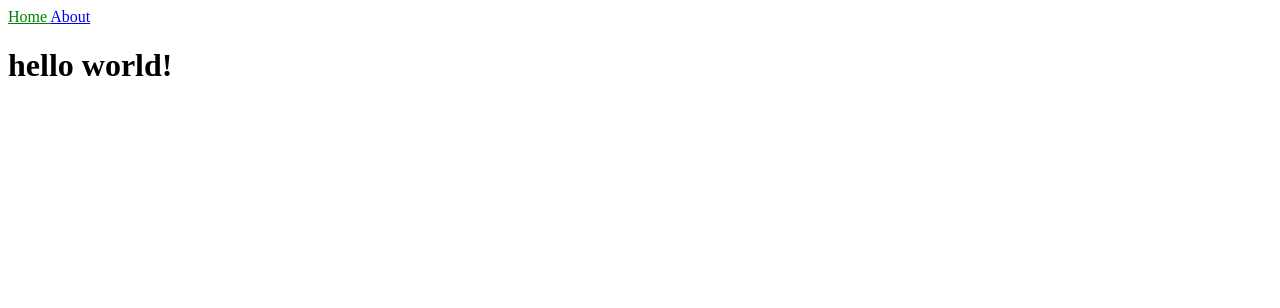
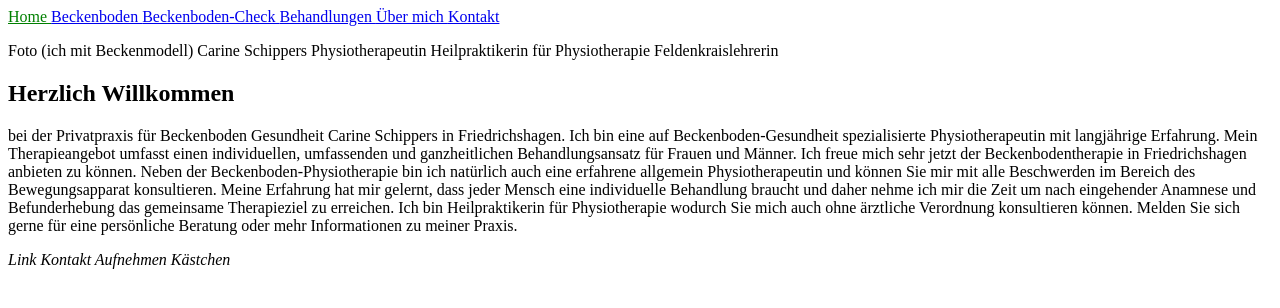
Before and after one commit to lukasburg/becken-fh, a Jekyll site: the page built from index.md, in a window 1280 px wide. Shown: the top 308 px of the page. Built offline with Jekyll 4.4.1, drawn with Linux system fonts in a browser that asks for light colours.

Commit message:
Copy structure from mamas odt

```diff
--- a/_data/navigation.yml
+++ b/_data/navigation.yml
@@ -1,4 +1,12 @@
 - name: Home
   link: /
-- name: About
-  link: /about.html
+- name: Beckenboden
+  link: /beckenboden.html
+- name: Beckenboden-Check
+  link: /beckenboden-check.html
+- name: Behandlungen
+  link: /behandlungen.html
+- name: Über mich
+  link: /ueber-mich.html
+- name: Kontakt
+  link: /kontakt.html
--- a/index.html
+++ /dev/null
@@ -1,5 +0,0 @@
----
-layout: default
-title: Home
----
-<h1>{{ "Hello World!" | downcase }}</h1>
--- /dev/null
+++ b/index.md
@@ -0,0 +1,22 @@
+---
+layout: default
+title: Home
+---
+
+Foto (ich mit Beckenmodell)
+Carine Schippers
+Physiotherapeutin
+Heilpraktikerin für Physiotherapie
+Feldenkraislehrerin
+
+## Herzlich Willkommen
+bei der Privatpraxis für Beckenboden Gesundheit Carine Schippers in Friedrichshagen.
+Ich bin eine auf Beckenboden-Gesundheit spezialisierte Physiotherapeutin mit langjährige Erfahrung. Mein Therapieangebot umfasst einen individuellen, umfassenden und ganzheitlichen Behandlungsansatz für Frauen und Männer.
+Ich freue mich sehr jetzt der Beckenbodentherapie in Friedrichshagen anbieten zu können.
+Neben der Beckenboden-Physiotherapie bin ich natürlich auch eine erfahrene allgemein Physiotherapeutin und können Sie mir mit alle Beschwerden im Bereich des Bewegungsapparat konsultieren.
+Meine Erfahrung hat mir gelernt, dass jeder Mensch eine individuelle Behandlung braucht und daher nehme ich mir die Zeit um nach eingehender Anamnese und Befunderhebung das gemeinsame Therapieziel zu erreichen.
+Ich bin Heilpraktikerin für Physiotherapie wodurch Sie mich auch ohne ärztliche Verordnung konsultieren können.
+Melden Sie sich gerne für eine persönliche Beratung oder mehr Informationen zu meiner Praxis.
+
+*Link Kontakt Aufnehmen*
+*Kästchen*
```
Also changed, not shown: about.md (deleted, +0 -7 lines), beckenboden-check.md (added, +53 -0 lines), beckenboden.md (added, +46 -0 lines), behandlungen.md (added, +24 -0 lines), ueber-mich.md (added, +21 -0 lines).
